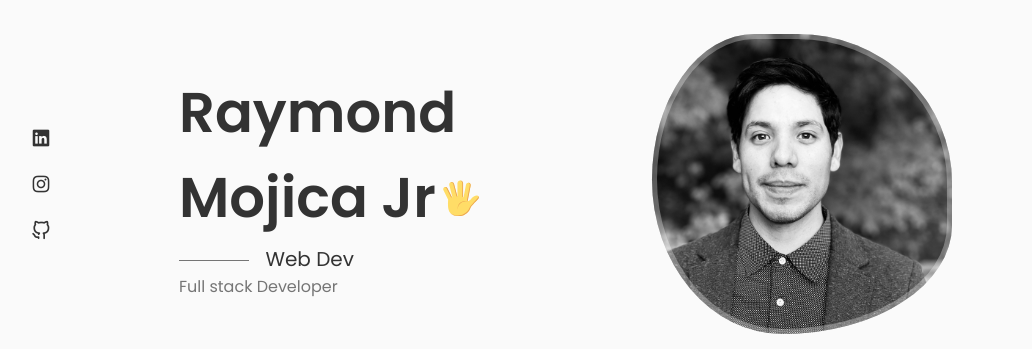
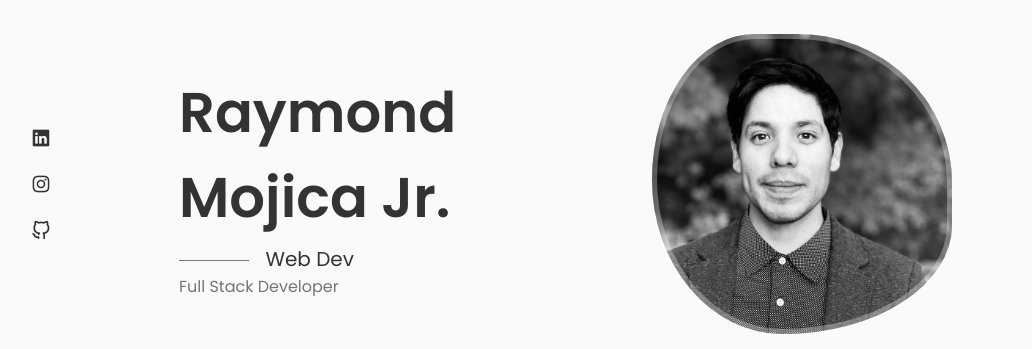
Before and after one commit to Raymondmojica/Raymondmojica.github.io, a React (Create React App) app: page / in a window 1280 px wide. Shown: the part 150-499 px from the top of the page, without its empty margins (125-1157 px from the left). Built offline with nearby package versions, Linux system fonts and the light colour scheme.

Commit message:
Removed hand SVG and edited text

```diff
--- a/src/components/home/Data.jsx
+++ b/src/components/home/Data.jsx
@@ -3,60 +3,9 @@ import React from "react";
 const Data = () => {
   return (
     <div className="home__data">
-      <h1 className="home__title">
-        Raymond Mojica Jr
-        <svg
-          width="36"
-          height="36"
-          viewBox="0 0 48 48"
-          fill="none"
-          xmlns="http://www.w3.org/2000/svg"
-          class="home__hand"
-        >
-          <path
-            d="M25.4995 32.0305L31.3495 33.1555L36.1495 8.48051C36.4495 6.83051 35.3995 5.18051 33.8245 4.88051C32.1745 4.58051 30.5995 5.70551 30.2995 7.35551L25.4995 32.0305Z"
-            fill="#FFDD67"
-          ></path>
-          <path
-            d="M33.8996 4.88018C33.6746 4.80518 33.5246 4.80518 33.2996 4.80518C34.6496 5.33018 35.3996 6.75518 35.0996 8.25518L30.2996 32.9302L31.3496 33.1552L36.1496 8.48018C36.5246 6.75518 35.4746 5.18018 33.8996 4.88018Z"
-            fill="#EBA352"
-          ></path>
-          <path
-            d="M19.4995 32.7802H26.5495V5.55518C26.5495 3.53018 24.9745 1.80518 23.0245 1.80518C21.1495 1.80518 19.4995 3.45518 19.4995 5.55518V32.7802Z"
-            fill="#FFDD67"
-          ></path>
-          <path
-            d="M23.0995 1.80518C22.9495 1.80518 22.7245 1.80518 22.5745 1.88018C24.2995 2.18018 25.5745 3.68018 25.5745 5.55518V32.8552H26.6245V5.55518C26.6245 3.45518 25.0495 1.80518 23.0995 1.80518Z"
-            fill="#EBA352"
-          ></path>
-          <path
-            d="M15.7495 32.7054L21.7495 31.1304L15.2245 6.30541C14.7745 4.58041 13.0495 3.53041 11.3995 3.90541C9.74948 4.35541 8.77448 6.08041 9.22448 7.80541L15.7495 32.7054Z"
-            fill="#FFDD67"
-          ></path>
-          <path
-            d="M11.3995 3.90541L10.9495 4.13041C12.4495 4.05541 13.7995 5.03041 14.2495 6.60541L20.7745 31.4304L21.8245 31.1304L15.2245 6.30541C14.7745 4.58041 13.0495 3.53041 11.3995 3.90541Z"
-            fill="#EBA352"
-          ></path>
-          <path
-            d="M2.99937 10.355C1.57437 11.03 1.12437 12.83 1.87437 14.33L11.7744 34.055L16.7994 31.505L6.89937 11.78C6.14937 10.28 4.42437 9.68 2.99937 10.355Z"
-            fill="#FFDD67"
-          ></path>
-          <path
-            d="M2.99956 10.355C2.84956 10.43 2.69956 10.505 2.54956 10.655C3.82456 10.28 5.24956 10.955 5.92456 12.305L15.8246 32.03L16.7996 31.58L6.89956 11.78C6.14956 10.28 4.42456 9.68 2.99956 10.355Z"
-            fill="#EBA352"
-          ></path>
-          <path
-            d="M46.2744 22.2801C45.0744 19.9551 41.3244 20.1051 37.4994 24.3051C34.7994 27.2301 34.2744 28.2051 31.5744 28.1301V25.0551C31.5744 25.0551 25.7994 20.7801 14.3244 22.7301C14.3244 22.7301 7.79945 23.6301 7.79945 27.0801C7.79945 27.0801 6.67445 35.4051 8.99945 40.6551C12.4494 48.4551 30.1494 50.4801 35.6994 37.2051C36.8244 34.5801 39.0744 32.6301 41.0994 30.1551C43.4244 27.1551 47.5494 24.7551 46.2744 22.2801Z"
-            fill="#FFDD67"
-          ></path>
-          <path
-            d="M46.2745 22.28C46.0495 21.83 45.7495 21.53 45.3745 21.23C45.4495 21.305 45.5245 21.38 45.5245 21.53C46.7995 24.08 42.6745 26.405 40.1995 29.405C38.1745 31.88 35.9245 33.83 34.7995 36.455C29.9995 47.93 16.0495 47.93 10.1995 42.68C15.5245 48.68 30.5245 49.28 35.5495 37.205C36.6745 34.58 38.9245 32.63 40.9495 30.155C43.4245 27.155 47.5495 24.755 46.2745 22.28ZM32.3245 28.13C27.4495 26.33 18.7495 29.63 19.9495 38.405C19.9495 30.23 27.3745 28.205 31.4245 28.205C32.0245 28.13 32.3245 28.13 32.3245 28.13Z"
-            fill="#EBA352"
-          ></path>
-        </svg>
-      </h1>
+      <h1 className="home__title">Raymond Mojica Jr.</h1>
       <h3 className="home__subtitle">Web Dev</h3>
-      <p className="home__description"> Full stack Developer</p>
+      <p className="home__description"> Full Stack Developer</p>
     </div>
   );
 };
--- a/src/components/skills/Backend.jsx
+++ b/src/components/skills/Backend.jsx
@@ -3,7 +3,7 @@ import React from "react";
 const Backend = () => {
   return (
     <div className="skills__content">
-      <h3 className="skills__title">Backend Developer</h3>
+      <h3 className="skills__title">Backend Development</h3>
 
       <div className="skills__box">
         <div className="skills__group">
--- a/src/components/skills/Frontend.jsx
+++ b/src/components/skills/Frontend.jsx
@@ -20,7 +20,7 @@ const Frontend = () => {
             <i class="bx bx-badge-check"></i>
 
             <div>
-              <h3 className="skills__name">CSS</h3>
+              <h3 className="skills__name">CSS/SCSS</h3>
               <span className="skills__level">Intermediate</span>
             </div>
           </div>
@@ -49,7 +49,7 @@ const Frontend = () => {
             <i class="bx bx-badge-check"></i>
 
             <div>
-              <h3 className="skills__name">Git</h3>
+              <h3 className="skills__name">Github</h3>
               <span className="skills__level">Intermediate</span>
             </div>
           </div>
@@ -58,7 +58,7 @@ const Frontend = () => {
             <i class="bx bx-badge-check"></i>
 
             <div>
-              <h3 className="skills__name">React</h3>
+              <h3 className="skills__name">React/Redux</h3>
               <span className="skills__level">Advanced Basics</span>
             </div>
           </div>
```
